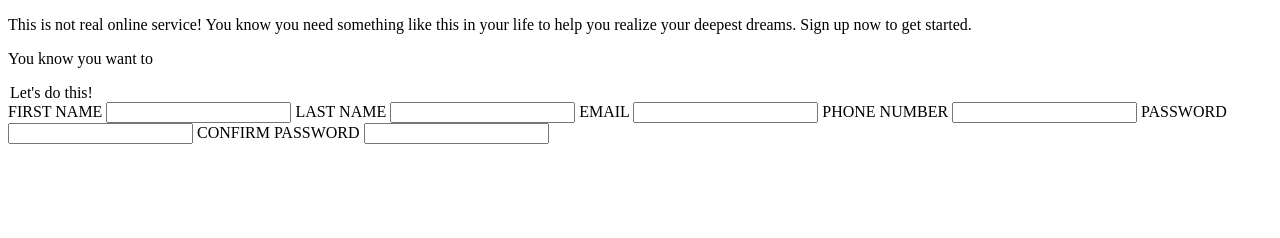
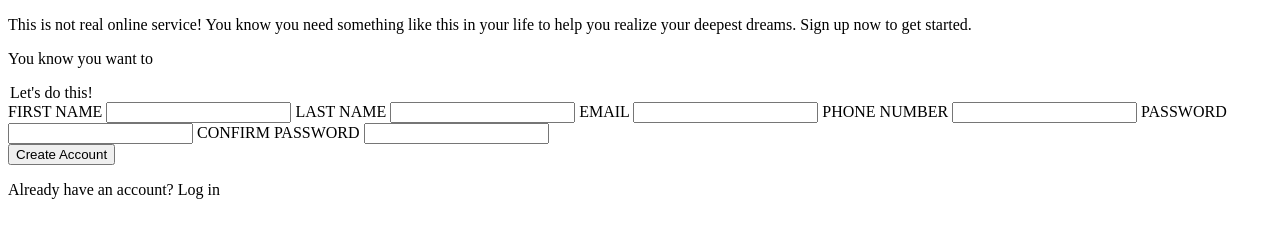
Before and after one commit to palsterzilla/sign-up-form, a plain HTML site: page index.html in a window 1280 px wide. Drawn offline with Linux system fonts and the light colour scheme.

Commit message:
Add footer skeleton

```diff
--- a/index.html
+++ b/index.html
@@ -30,6 +30,10 @@
           <input id="confirm_password" type="password" name="confirm_password">
         </form>
       </div>
+      <div class="footer">
+        <button type="submit">Create Account</button>
+        <p>Already have an account? Log in</p>
+      </div>
     </div>
   </body>
 </html>
```
